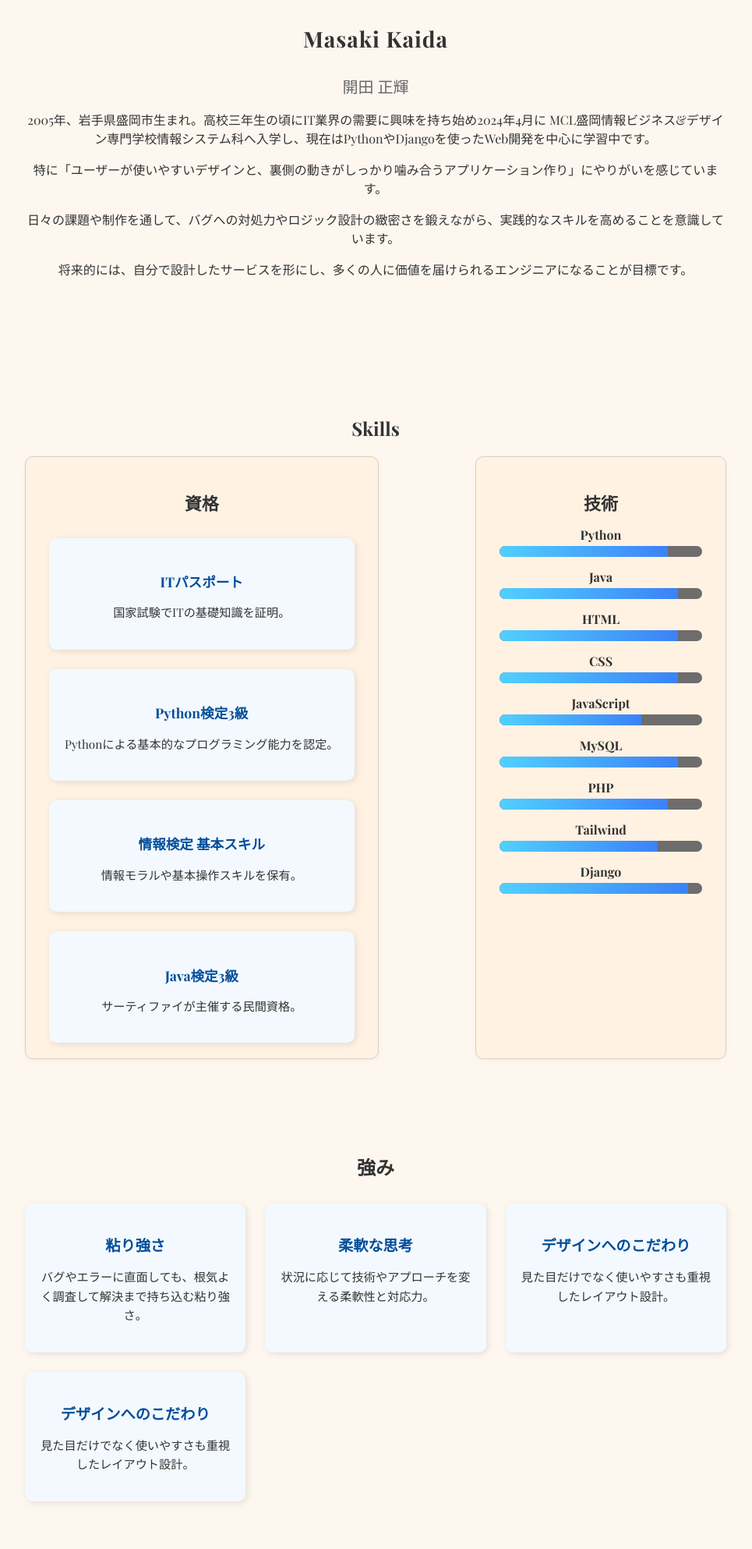
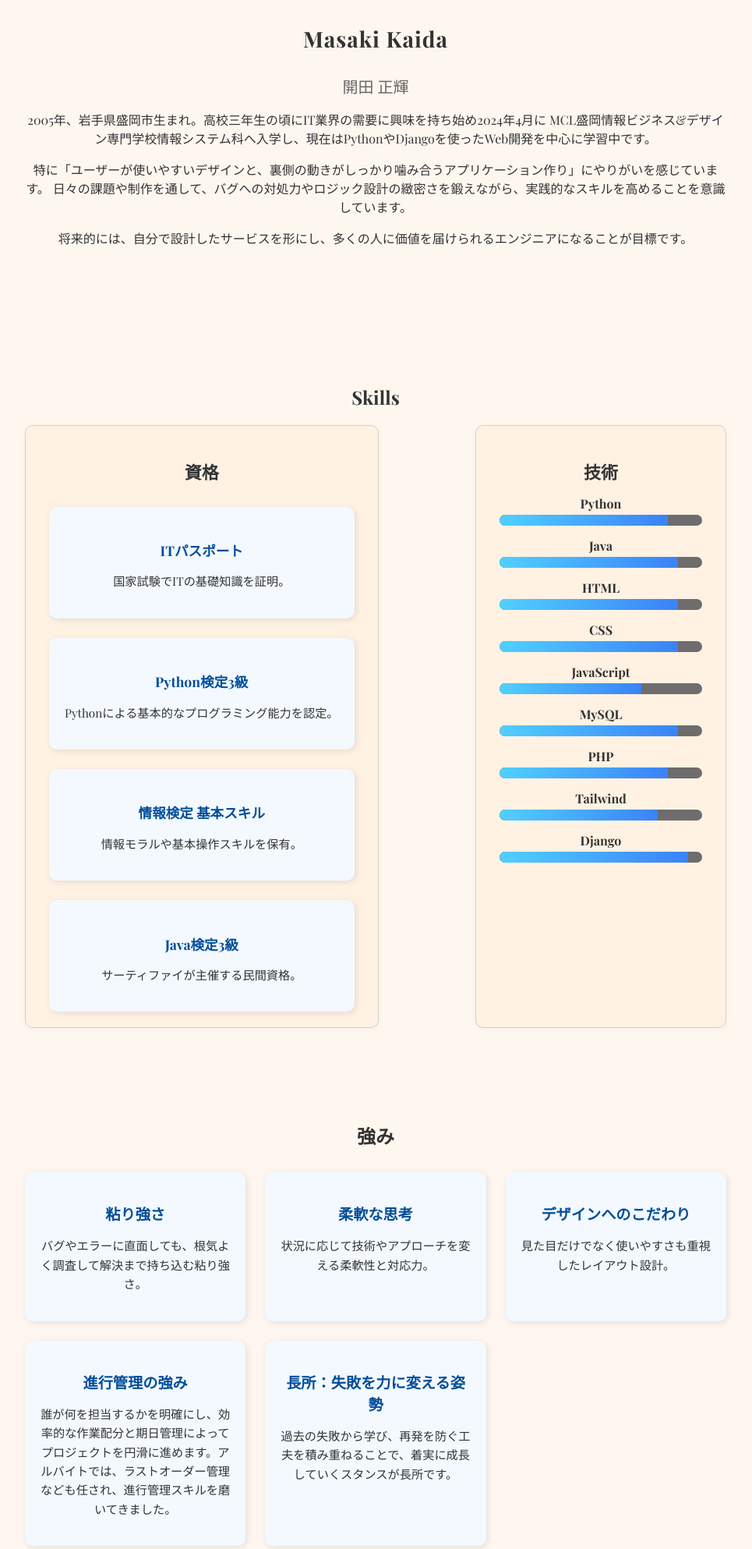
Before and after one commit to maca-11/PORTFOLIO, a plain HTML site: page main/html/profile.html in a window 1280 px wide. Shown: the part 642-2628 px from the top of the page at 78% size, without its empty margins (158-1123 px from the left). Drawn offline with nearby package versions, Linux system fonts and the light colour scheme; a web font is replaced by a local one.

Commit message:
プロフィール編集

```diff
--- a/main/html/profile.html
+++ b/main/html/profile.html
@@ -31,10 +31,9 @@
                         </div>
                         <p>2005年、岩手県盛岡市生まれ。高校三年生の頃にIT業界の需要に興味を持ち始め2024年4月に
                             MCL盛岡情報ビジネス&デザイン専門学校情報システム科へ入学し、現在はPythonやDjangoを使ったWeb開発を中心に学習中です。</p>
-                        <p>特に「ユーザーが使いやすいデザインと、裏側の動きがしっかり噛み合うアプリケーション作り」にやりがいを感じています。</p>
-                        <p>日々の課題や制作を通して、バグへの対処力やロジック設計の緻密さを鍛えながら、実践的なスキルを高めることを意識しています。</p>
-                        <p>将来的には、自分で設計したサービスを形にし、多くの人に価値を届けられるエンジニアになることが目標です。
-                        </p>
+                        <p>特に「ユーザーが使いやすいデザインと、裏側の動きがしっかり噛み合うアプリケーション作り」にやりがいを感じています。
+                        日々の課題や制作を通して、バグへの対処力やロジック設計の緻密さを鍛えながら、実践的なスキルを高めることを意識しています。</p>
+                        <p>将来的には、自分で設計したサービスを形にし、多くの人に価値を届けられるエンジニアになることが目標です。</p>
                     </div>
                 </div>
             </section>
@@ -139,8 +138,12 @@
                         <p>見た目だけでなく使いやすさも重視したレイアウト設計。</p>
                     </div>
                     <div class="card">
-                        <h3>デザインへのこだわり</h3>
-                        <p>見た目だけでなく使いやすさも重視したレイアウト設計。</p>
+                        <h3>進行管理の強み</h3>
+                        <p>誰が何を担当するかを明確にし、効率的な作業配分と期日管理によってプロジェクトを円滑に進めます。アルバイトでは、ラストオーダー管理なども任され、進行管理スキルを磨いてきました。</p>
+                    </div>
+                    <div class="card">
+                        <h3>長所：失敗を力に変える姿勢</h3>
+                        <p>過去の失敗から学び、再発を防ぐ工夫を積み重ねることで、着実に成長していくスタンスが長所です。</p>
                     </div>
                 </div>
             </section>
```
